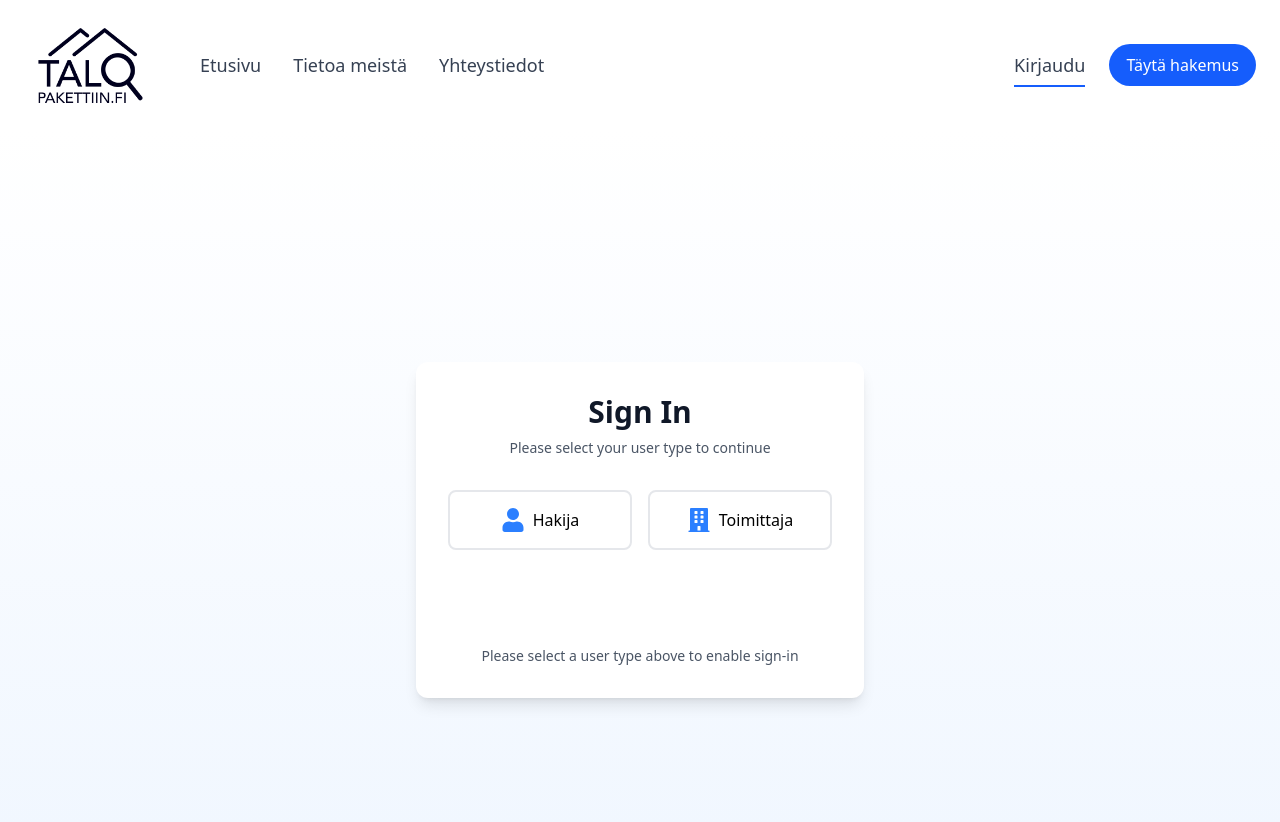
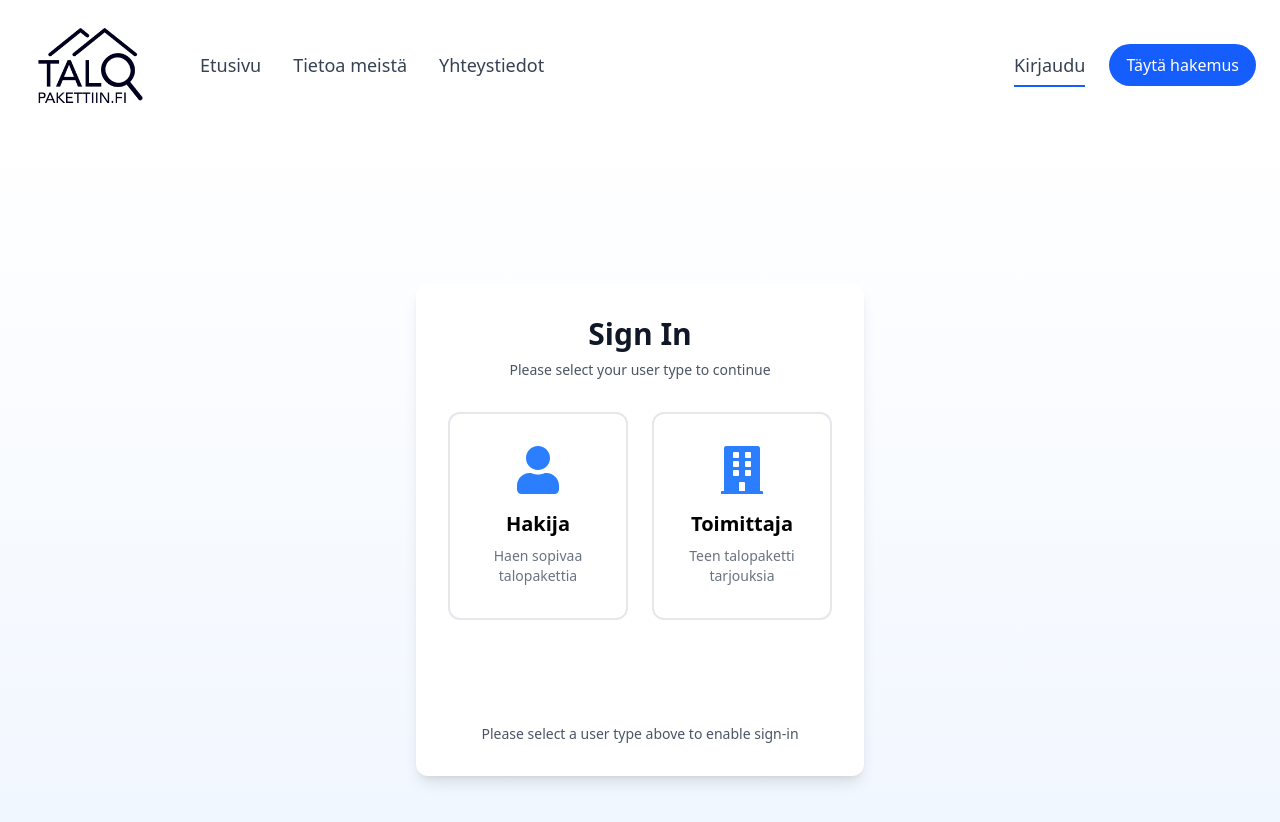
Before and after one commit to modaralgayal/Talopakettiin, a React (Vite) app in the folder Frontend/: page /signin in a window 1280 px wide. Shown: the top 822 px of the page. Built offline with nearby package versions, Linux system fonts and the light colour scheme; no server answers.

Commit message:
signin page a little more intuitive

```diff
--- a/Frontend/src/pages/unifiedSignIn.jsx
+++ b/Frontend/src/pages/unifiedSignIn.jsx
@@ -164,30 +164,32 @@ export const UnifiedSignIn = ({ setUserType, setIsAuthenticated }) => {
         </div>
 
         {/* User Type Selection */}
-        <div className="grid grid-cols-2 gap-4 mb-6">
+        <div className="grid grid-cols-2 gap-6 mb-8">
           <button
             type="button"
             onClick={() => handleUserTypeSelection("customer")}
-            className={`flex items-center justify-center p-4 rounded-lg border-2 transition-all ${
+            className={`flex flex-col items-center justify-center p-8 rounded-xl border-2 transition-all ${
               selectedUserType === "customer"
-                ? "border-blue-500 bg-blue-50"
-                : "border-gray-200 hover:border-blue-300"
+                ? "border-blue-500 bg-blue-50 scale-105"
+                : "border-gray-200 hover:border-blue-300 hover:scale-105"
             }`}
           >
-            <FaUser className="w-6 h-6 mr-2 text-blue-500" />
-            <span className="font-medium">Hakija</span>
+            <FaUser className="w-12 h-12 mb-4 text-blue-500" />
+            <span className="text-xl font-semibold">Hakija</span>
+            <span className="text-sm text-gray-500 mt-2">Haen sopivaa talopakettia</span>
           </button>
           <button
             type="button"
             onClick={() => handleUserTypeSelection("provider")}
-            className={`flex items-center justify-center p-4 rounded-lg border-2 transition-all ${
+            className={`flex flex-col items-center justify-center p-8 rounded-xl border-2 transition-all ${
               selectedUserType === "provider"
-                ? "border-blue-500 bg-blue-50"
-                : "border-gray-200 hover:border-blue-300"
+                ? "border-blue-500 bg-blue-50 scale-105"
+                : "border-gray-200 hover:border-blue-300 hover:scale-105"
             }`}
           >
-            <FaBuilding className="w-6 h-6 mr-2 text-blue-500" />
-            <span className="font-medium">Toimittaja</span>
+            <FaBuilding className="w-12 h-12 mb-4 text-blue-500" />
+            <span className="text-xl font-semibold">Toimittaja</span>
+            <span className="text-sm text-gray-500 mt-2">Teen talopaketti tarjouksia</span>
           </button>
         </div>
 
```
Also changed, not shown: 5 other files (tests, documents, lock files or other folders).
